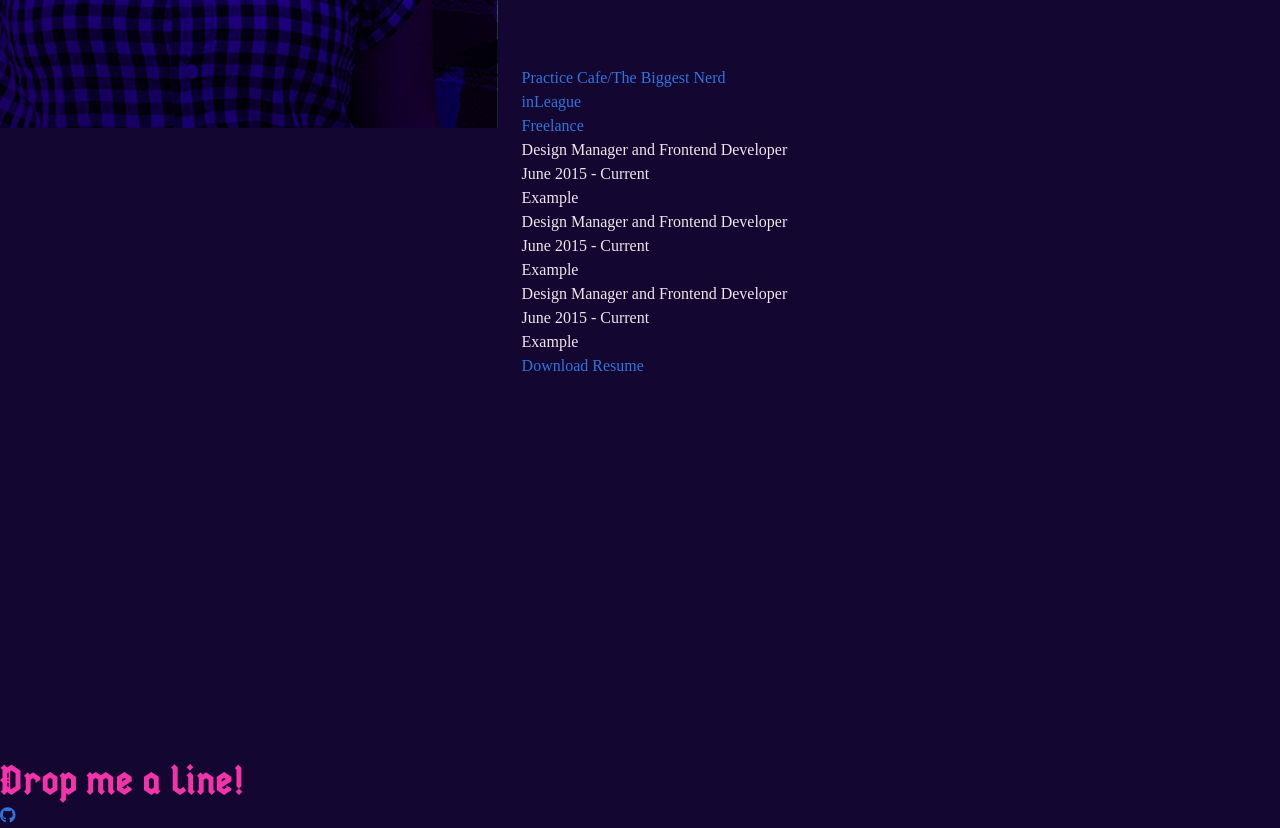
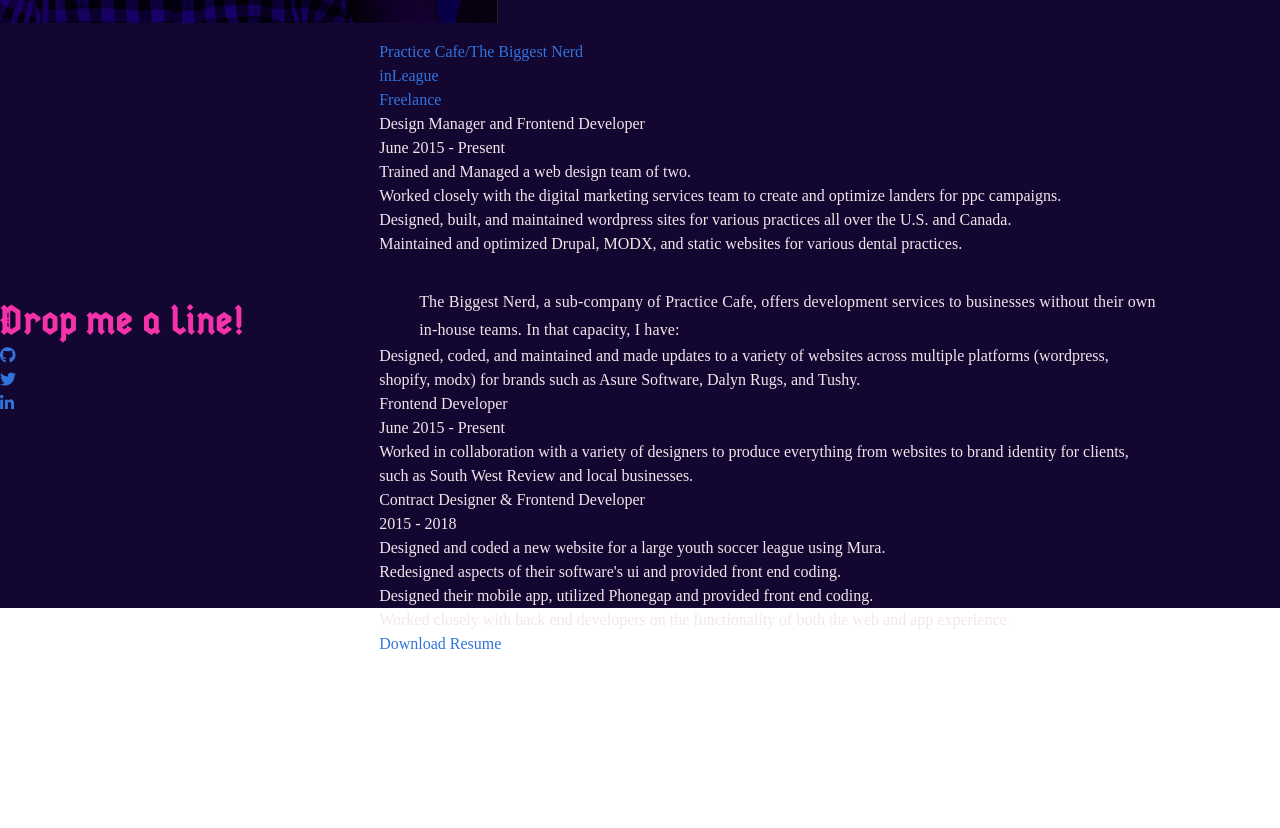
Before and after one commit to michelegrace/mg-portfolio, a website: page index.html in a window 1280 px wide. Shown: the part 3740-4568 px from the top of the page. After the commit the page ends 4408 px from the top, so only its background shows below. Drawn offline with nearby package versions, Linux system fonts and the light colour scheme; some packages are replaced by stand-ins of ours; a web font is replaced by a local one.

Commit message:
adding in some points for my about section

```diff
--- a/assets/styles/sections/_about.scss
+++ b/assets/styles/sections/_about.scss
@@ -1,14 +1,12 @@
 .about {
     position: relative;
     padding: 75px 0;
-    .about-cntnt {
-        position: absolute;
-        left: 30%;
-        padding: 7% 0 0;
-    }
 }
 
 .about-cntnt {
+    position: absolute;
+    left: 30%;
+    padding: 7% 0 0;
     p {
         padding: 0 0 0 40px;
         font-size: 1rem;
@@ -44,3 +42,17 @@
         }
     }
 }
+
+#contact {
+    text-align: center;
+}
+
+.social {
+    li {
+        display:inline-block;
+        padding: 0 1.5rem;
+        a {
+            font-size: 4rem;
+        }
+    }
+}
--- a/index.html
+++ b/index.html
@@ -278,7 +278,7 @@
             </div>
         </section>
 
-        <section id="about" class="columns section-padding">
+        <section id="about" class="about columns section-padding">
             <div class="column is-two-fifths is-gapless">
                 <div class="portrait"></div>
             </div>
@@ -313,23 +313,40 @@
                             <div class="work-history">
                                 <div id="pc" class="active-tab employment-tab">
                                     <h4>Design Manager and Frontend Developer</h4>
-                                    <span class="employment">June 2015 - Current</span>
-                                    <ul class="employment-responsibilities">
-                                        <li>Example</li>
+                                    <span class="employment">June 2015 - Present</span>
+                                    <ul class="duties">
+                                        <li>Trained and Managed a web design team of two.</li>
+                                        <li>Worked closely with the digital marketing services team to create and optimize landers for ppc campaigns.</li>
+                                        <li>Designed, built, and maintained wordpress sites for various practices all over the U.S. and Canada.</li>
+                                        <li>Maintained and optimized Drupal, MODX, and static websites for various dental practices.</li>
+                                    </ul>
+
+                                    <p>The Biggest Nerd, a sub-company of Practice Cafe, offers development services to businesses without their own in-house teams.
+                                        In that capacity, I have:
+                                    </p>
+                                    <ul class="duties">
+                                        <li>Designed, coded, and maintained and made updates to a variety of websites across multiple platforms (wordpress, shopify, modx)
+                                            for brands such as Asure Software, Dalyn Rugs, and Tushy.
+                                        </li>
+                                    </ul>
+                                </div>
+                                <div id="fr" class="experience-tab">
+                                    <h4>Frontend Developer</h4>
+                                    <span class="employment">June 2015 - Present</span>
+                                    <ul class="duties">
+                                        <li>Worked in collaboration with a variety of designers to produce everything from websites to brand identity for clients, such
+                                            as South West Review and local businesses.
+                                        </li>
                                     </ul>
                                 </div>
                                 <div id="il" class="experience-tab">
-                                    <h4>Design Manager and Frontend Developer</h4>
-                                    <span class="employment">June 2015 - Current</span>
-                                    <ul class="employment-responsibilities">
-                                        <li>Example</li>
-                                    </ul>
-                                </div>
-                                <div id="fr" class="experience-tab">
-                                    <h4>Design Manager and Frontend Developer</h4>
-                                    <span class="employment">June 2015 - Current</span>
-                                    <ul class="employment-responsibilities">
-                                        <li>Example</li>
+                                    <h4>Contract Designer & Frontend Developer</h4>
+                                    <span class="employment">2015 - 2018</span>
+                                    <ul class="duties">
+                                        <li>Designed and coded a new website for a large youth soccer league using Mura.</li>
+                                        <li>Redesigned aspects of their software's ui and provided front end coding.</li>
+                                        <li>Designed their mobile app, utilized Phonegap and provided front end coding.</li>
+                                        <li>Worked closely with back end developers on the functionality of both the web and app experience.</li>
                                     </ul>
                                 </div>
                             </div>
```
